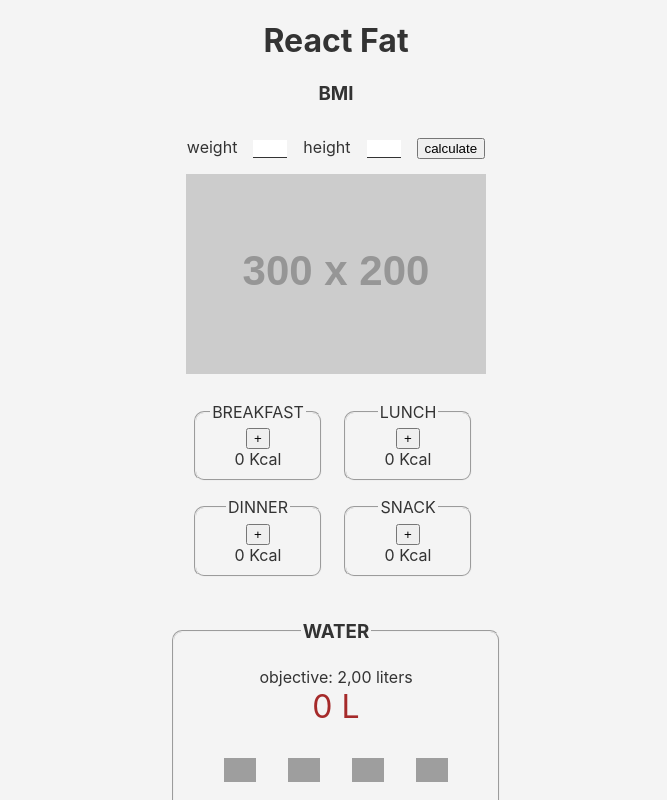
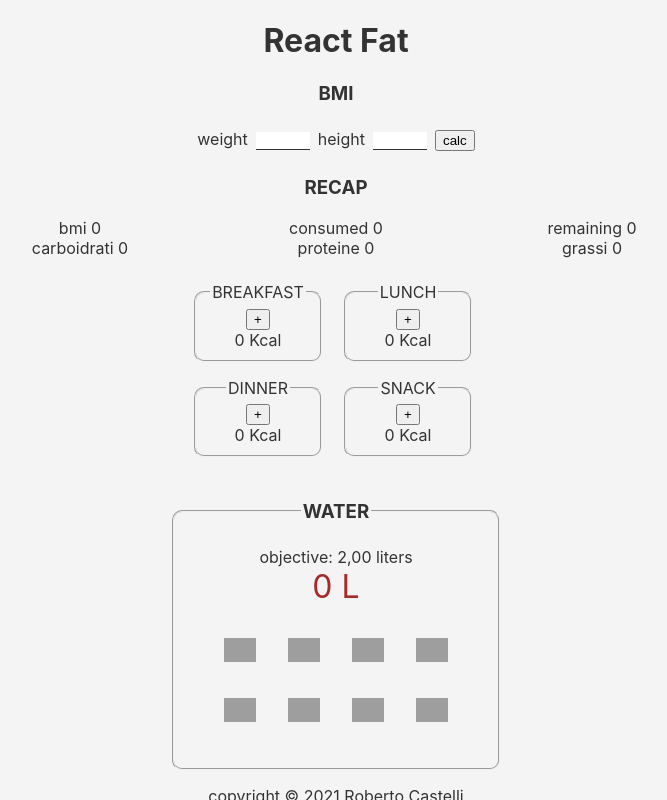
Before and after one commit to RobertoCastelli/calorie, a React (Create React App) app: page / in a window 1280 px wide. Shown: the top 800 px of the page, without its empty margins (304-971 px from the left). Built offline with nearby package versions, Linux system fonts and the light colour scheme; grey boxes are pictures that could not be loaded.

Commit message:
added recap css

```diff
--- a/public/index.html
+++ b/public/index.html
@@ -24,7 +24,7 @@
       work correctly both with client-side routing and a non-root public URL.
       Learn how to configure a non-root public URL by running `npm run build`.
     -->
-    <title>React App</title>
+    <title>React Fat</title>
   </head>
   <body>
     <noscript>You need to enable JavaScript to run this app.</noscript>
--- a/src/components/BMI.jsx
+++ b/src/components/BMI.jsx
@@ -7,10 +7,22 @@ export const BMI = () => {
       <form className="bmi-wrapper">
         <div className="bmi-content">
           <label htmlFor="weight">weight</label>
-          <input type="number" name="weight" className="bmi-weight" />
+          <input
+            type="number"
+            name="weight"
+            className="bmi-weight"
+            min="0"
+            max="200"
+          />
           <label htmlFor="weight">height</label>
-          <input type="number" name="hight" className="bmi-height" />
-          <button>calculate</button>
+          <input
+            type="number"
+            name="hight"
+            className="bmi-height"
+            min="0"
+            max="200"
+          />
+          <button>calc</button>
         </div>
       </form>
     </div>
--- a/src/components/Recap.jsx
+++ b/src/components/Recap.jsx
@@ -2,8 +2,28 @@ import React from "react";
 
 export const Recap = () => {
   return (
-    <div>
-      <img src="https://via.placeholder.com/300x200" alt="recap" />
+    <div className="recap-wrapper">
+      <h3>RECAP</h3>
+      <div className="recap-content">
+        <div className="recap-bmi">
+          bmi <span>0</span>
+        </div>
+        <div className="recap-consumed">
+          consumed <span>0</span>
+        </div>
+        <div className="recap-remaining">
+          remaining <span>0</span>
+        </div>
+        <div className="recap-carboidrati">
+          carboidrati <span>0</span>
+        </div>
+        <div className="recap-proteine">
+          proteine <span>0</span>
+        </div>
+        <div className="recap-grassi">
+          grassi <span>0</span>
+        </div>
+      </div>
     </div>
   );
 };
--- a/src/index.css
+++ b/src/index.css
@@ -26,7 +26,6 @@ fieldset {
   border-radius: 10px;
   width: 300px;
 }
-
 .food-wrapper {
   display: flex;
   justify-content: center;
@@ -55,8 +54,8 @@ ul {
   list-style-type: none;
   display: flex;
   flex-wrap: wrap;
+  justify-content: center;
   padding: 0;
-  justify-content: center;
 }
 li {
   padding: 1rem;
@@ -78,10 +77,41 @@ li {
 }
 
 /* BMI */
+.bmi-content {
+  margin: 1rem;
+}
 .bmi-weight,
 .bmi-height {
-  width: 30px;
-  margin: 1rem;
+  width: 50px;
+  margin: 0.5rem;
   border: none;
   border-bottom: 1px solid #333;
 }
+
+/* RECAP */
+.recap-content {
+  display: grid;
+  grid-template-columns: repeat(3, 1fr);
+  grid-template-rows: repeat(2, 1fr);
+  grid-template-areas:
+    "bmi consumed remaining"
+    "carboidrati proteine grassi";
+}
+.recap-bmi {
+  grid: bmi;
+}
+.recap-consumed {
+  grid-area: consumed;
+}
+.recap-remaining {
+  grid-area: remaining;
+}
+.recap-carboidrati {
+  grid-area: carboidrati;
+}
+.recap-proteine {
+  grid-area: proteine;
+}
+.recap-grassi {
+  grid-area: grassi;
+}
```
